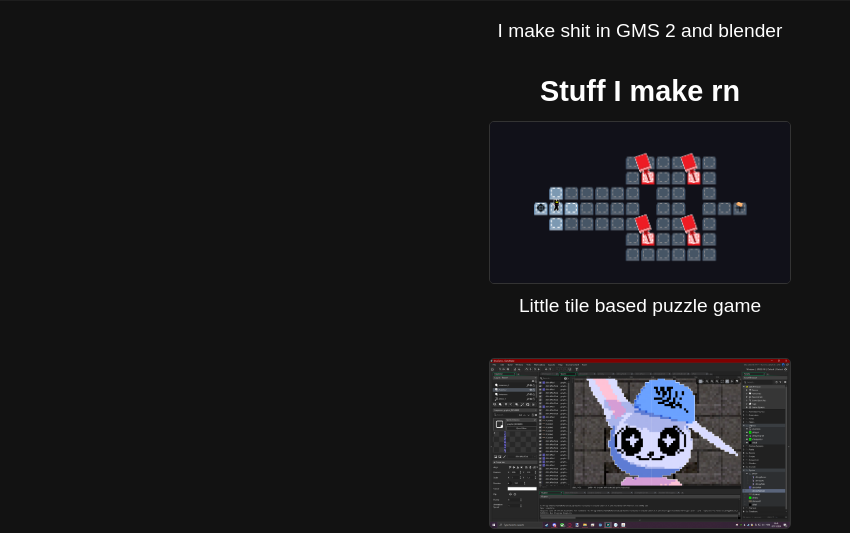
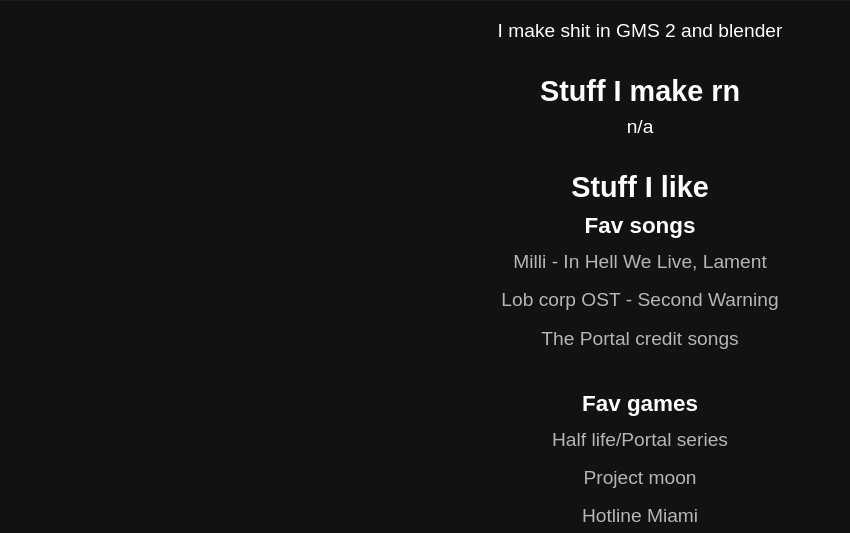
Before and after one commit to Artife10/ActualPortfolio, a plain HTML site: page index.html in a window 1280 px wide. Shown: the part 254-787 px from the top of the page, without its empty margins (0-850 px from the left). Drawn offline with Linux system fonts and the light colour scheme; a web font is replaced by a local one.

Commit message:
Update index.html

```diff
--- a/index.html
+++ b/index.html
@@ -26,8 +26,7 @@
         <section class="projects">
             <h2>Stuff I make rn</h2>
             <div class="project-images">
-                <img src="pj1.png" alt="Project 1"><p>Little tile based puzzle game</p><br>
-                <img src="pj2.png" alt="Project 2"><p>storygame about bnuy (halted cuz no gpu rn)</p><br>
+                n/a
             </div>
         </section>
 
```
